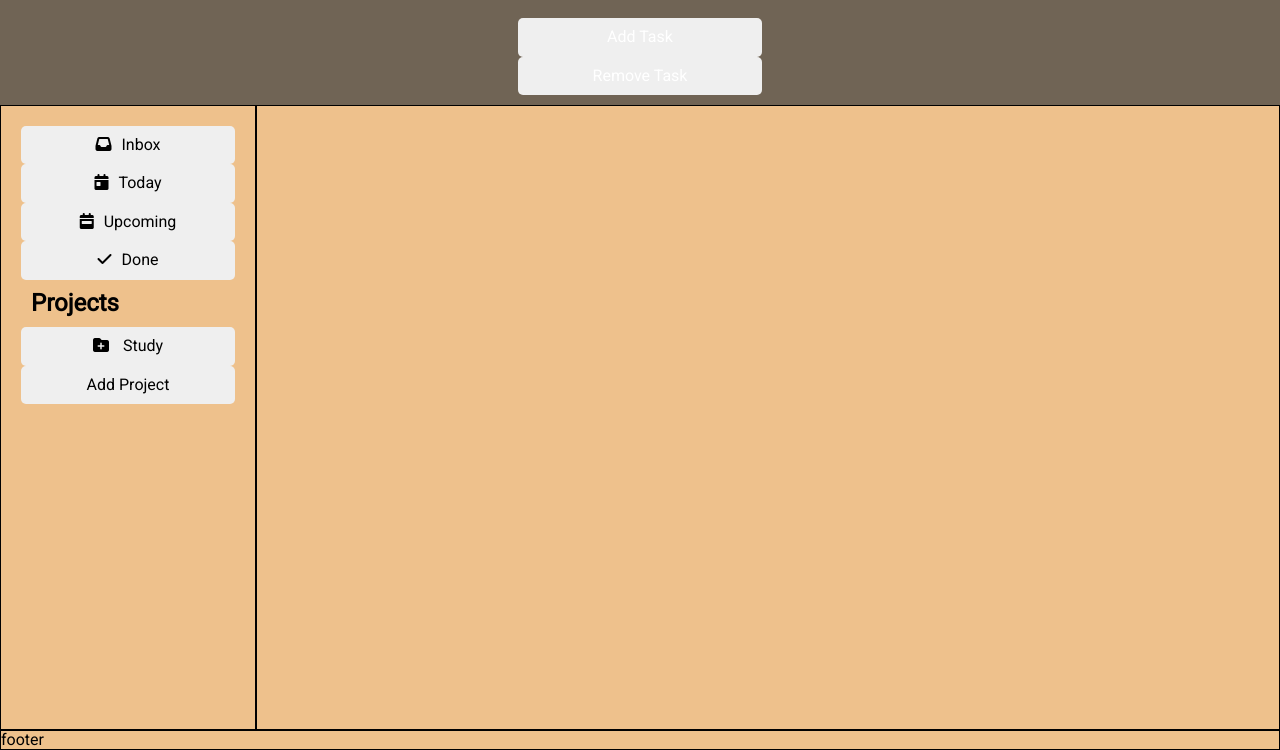
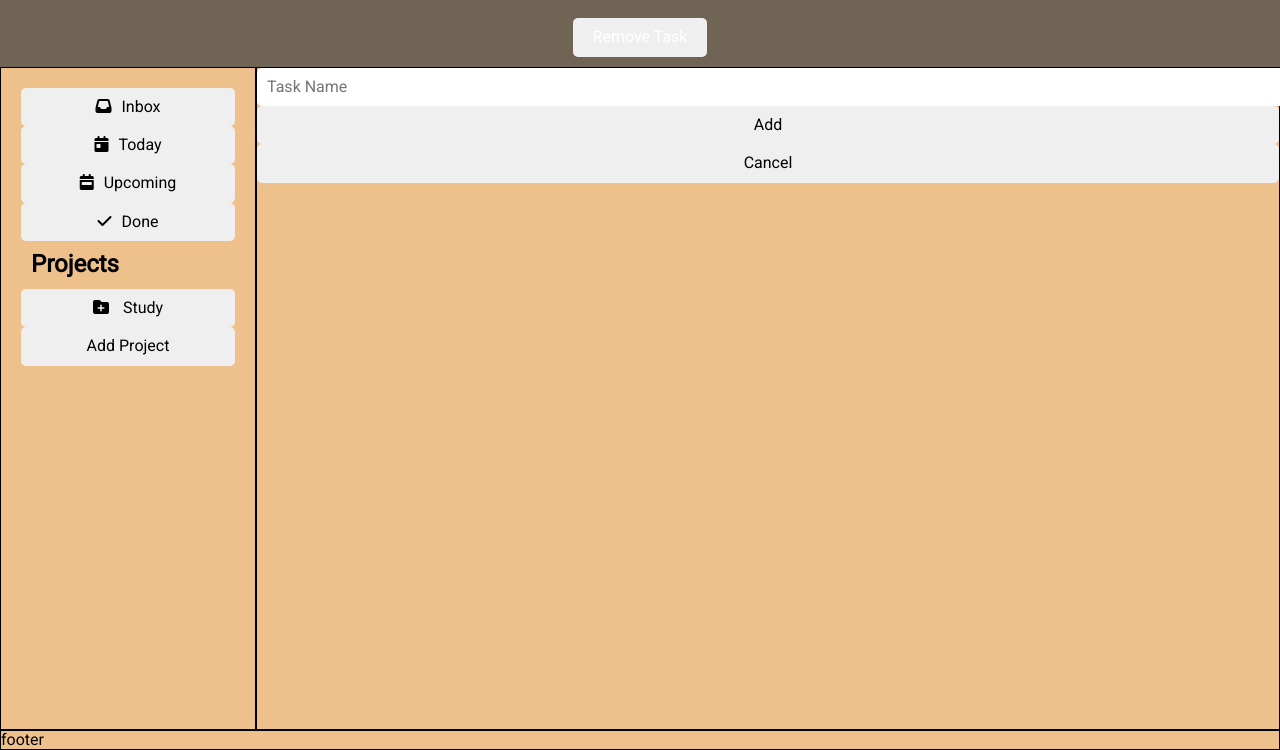
Before and after one commit to Maxnikit/todo, a website built with webpack: page dist/index.html in a window 1280 px wide. Both pictures are taken after a click on the button "Add Task". Shown: the part 50-800 px from the top of the page. Built offline with nearby package versions, Linux system fonts and the light colour scheme.

Commit message:
add addTask button

```diff
--- a/src/dom.js
+++ b/src/dom.js
@@ -6,6 +6,7 @@ import Storage from "./storage.js";
 export default class Dom {
   static loadPage() {
     Dom.loadProjects();
+    Dom.initAddTaskButton();
   }
   static loadProjects() {
     Storage.getTodoList()
@@ -35,7 +36,16 @@ export default class Dom {
     });
     console.log("init complete");
   }
-
+  static initAddTaskButton() {
+    const addTaskButton = document.getElementById("addTask");
+    console.log(addTaskButton);
+    addTaskButton.addEventListener("click", () => {
+      console.log("boop");
+      const addTaskPopup = document.querySelector(".addTaskPopup");
+      addTaskPopup.classList.toggle("hide");
+      addTaskButton.classList.toggle("hide");
+    });
+  }
   static initSelectProjectButtons() {
     const selectProjectButtons = document.getElementsByClassName("project");
     const taskContainer = document.getElementById("taskContainer");
@@ -52,7 +62,7 @@ export default class Dom {
           project.getTasks().forEach((task) => {
             const taskElement = document.createElement("div");
             taskElement.className = "task";
-            taskElement.textContent = task.description; // Assuming 'description' is a property of Task
+            taskElement.textContent = task.name; // Assuming 'description' is a property of Task
             taskContainer.appendChild(taskElement);
           });
         }
--- a/src/index.js
+++ b/src/index.js
@@ -32,10 +32,6 @@ Upcoming.addTask(task1);
 
 Upcoming.addTask(task2);
 Upcoming.addTask(task3);
-const addTask = document.getElementById("addTask");
-addTask.addEventListener("click", () => {
-  console.log(Storage.getTodoList());
-});
 
 const removeTask = document.getElementById("removeTask");
 removeTask.addEventListener("click", () => {
--- a/src/style.css
+++ b/src/style.css
@@ -81,6 +81,9 @@ h2 {
   margin: 0;
   padding: 10px;
 }
+.task {
+  border: 1px solid black;
+}
 .task-item > button {
   background-color: #eee;
   color: #444;
```
Also changed, not shown: dist/bundle.js, dist/index.html.
